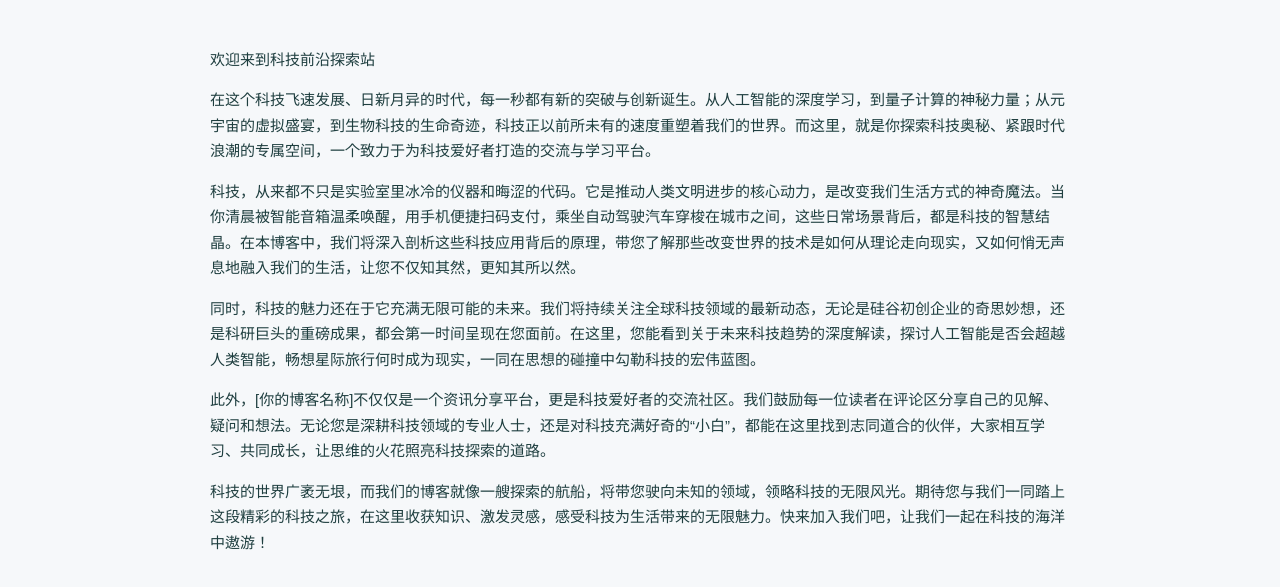
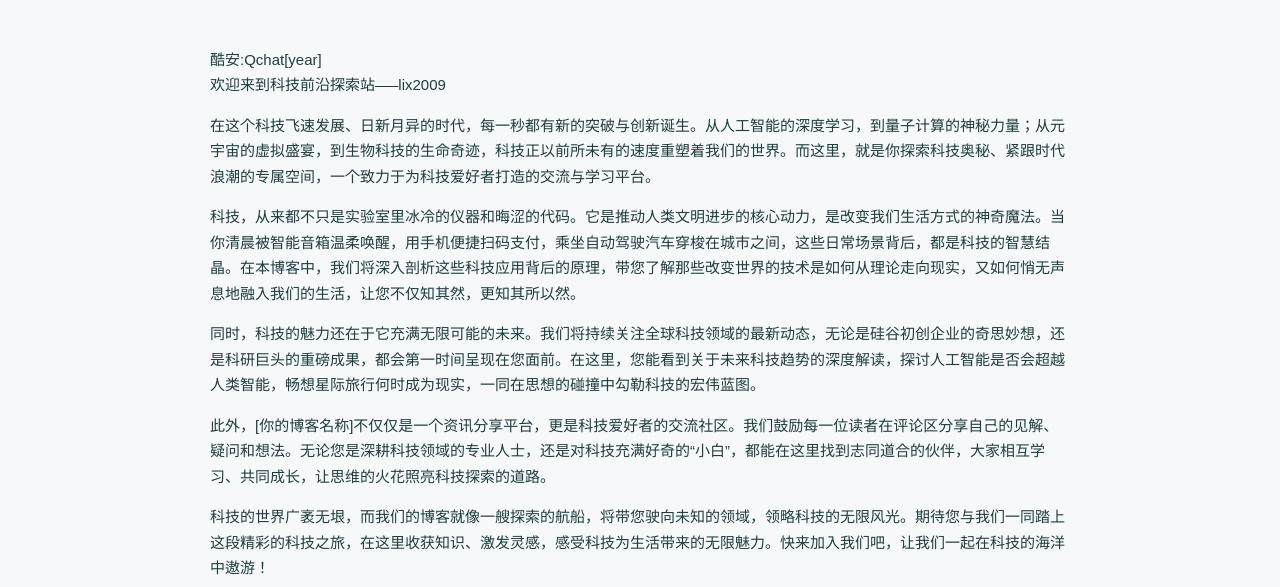
Before and after one commit to lix3900/Lix3900.github.io, a plain HTML site: page 2025/07/02/hi-bro/index.html in a window 1280 px wide. Shown: the part 213-800 px from the top of the page. Drawn offline with nearby package versions, Linux system fonts and the light colour scheme; a script that the page names is missing; a web font is replaced by a local one.

Commit message:
Site updated: 2025-07-02 23:02:11

```diff
--- a/2025/07/02/hi-bro/index.html
+++ b/2025/07/02/hi-bro/index.html
@@ -170,7 +170,7 @@
     </div>
 
     <div class="content" v-pre>
-        <p>欢迎来到科技前沿探索站</p>
+        <p>酷安:Qchat[year]<br>欢迎来到科技前沿探索站—–lix2009  </p>
 <p>在这个科技飞速发展、日新月异的时代，每一秒都有新的突破与创新诞生。从人工智能的深度学习，到量子计算的神秘力量；从元宇宙的虚拟盛宴，到生物科技的生命奇迹，科技正以前所未有的速度重塑着我们的世界。而这里，就是你探索科技奥秘、紧跟时代浪潮的专属空间，一个致力于为科技爱好者打造的交流与学习平台。</p>
 <p>科技，从来都不只是实验室里冰冷的仪器和晦涩的代码。它是推动人类文明进步的核心动力，是改变我们生活方式的神奇魔法。当你清晨被智能音箱温柔唤醒，用手机便捷扫码支付，乘坐自动驾驶汽车穿梭在城市之间，这些日常场景背后，都是科技的智慧结晶。在本博客中，我们将深入剖析这些科技应用背后的原理，带您了解那些改变世界的技术是如何从理论走向现实，又如何悄无声息地融入我们的生活，让您不仅知其然，更知其所以然。</p>
 <p>同时，科技的魅力还在于它充满无限可能的未来。我们将持续关注全球科技领域的最新动态，无论是硅谷初创企业的奇思妙想，还是科研巨头的重磅成果，都会第一时间呈现在您面前。在这里，您能看到关于未来科技趋势的深度解读，探讨人工智能是否会超越人类智能，畅想星际旅行何时成为现实，一同在思想的碰撞中勾勒科技的宏伟蓝图。</p>
```
Also changed, not shown: index.html (+1 -1 lines).
